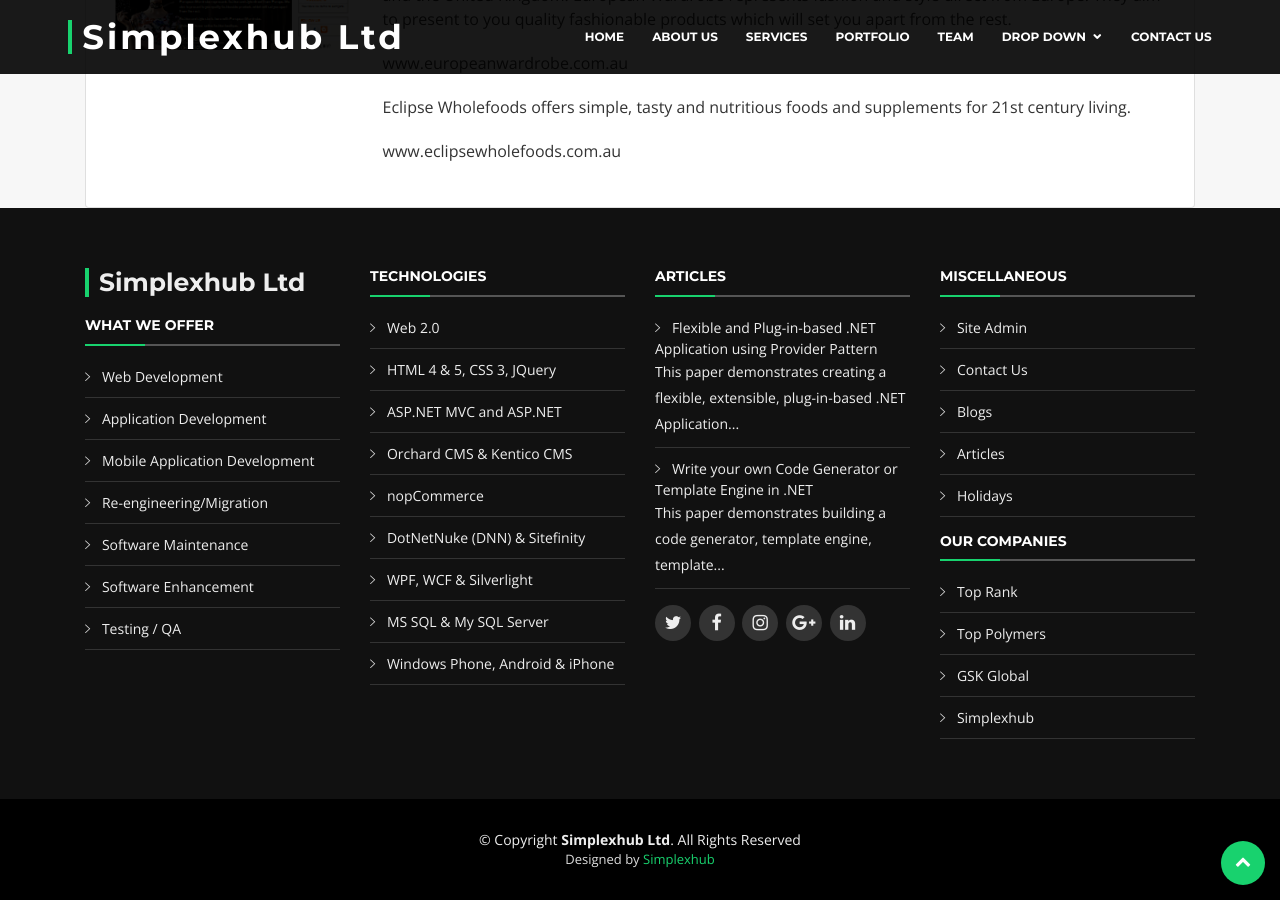
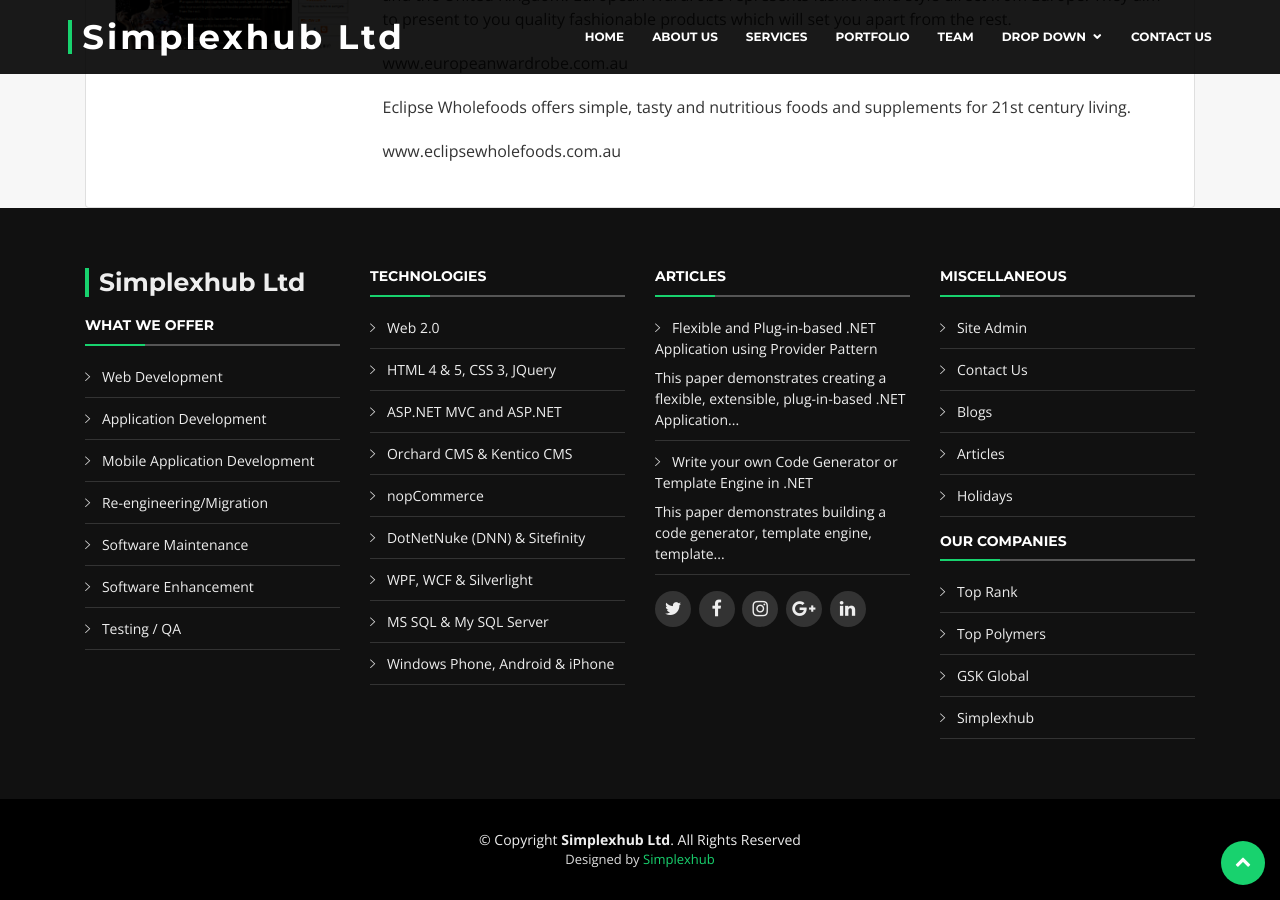
Before and after one commit to raisul2020/raisul2020.github.io, a Jekyll site: the page built from details.md, in a window 1280 px wide and 900 px high, scrolled down 5673 px. Built offline with Jekyll 4.4.1, drawn with Linux system fonts in a browser that asks for light colours; some web fonts are replaced.

Commit message:
Update style.css

```diff
--- a/assets/css/style.css
+++ b/assets/css/style.css
@@ -1765,6 +1765,7 @@ section {
 }
 
 .articles-para{
-  line-height: 0;
+  line-height: 1.5 !important;
   margin-bottom: 0;
-}
+  margin-top: 8px;
+}
```
